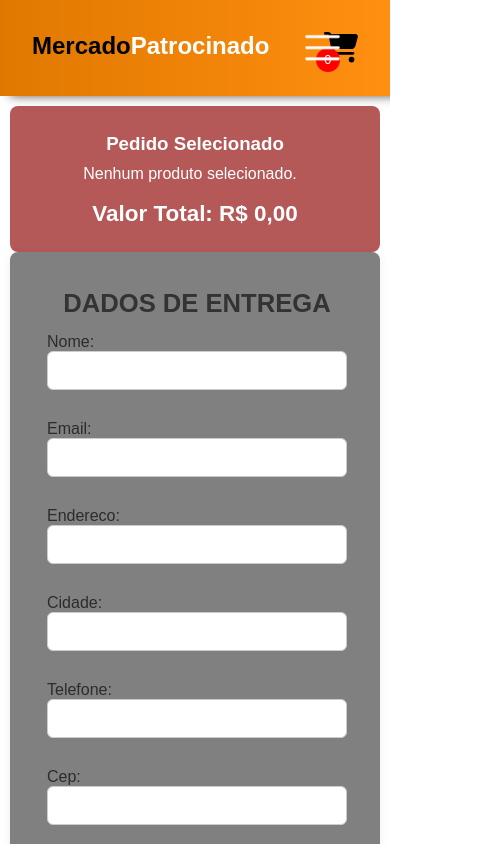
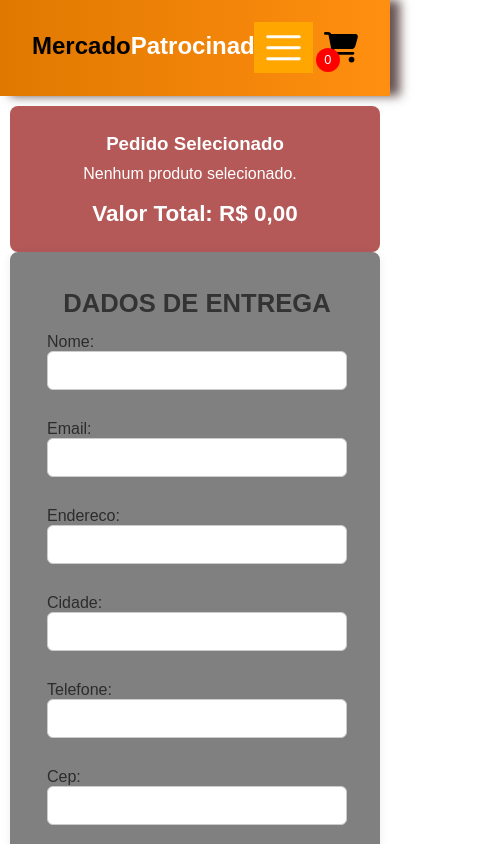
Before and after one commit to Danilosilva03/mercadoPatrocinado, a React (Create React App) app: page /mercadoPatrocinado/checkout in a window 390 px wide. Shown: the top 844 px of the page, 480 px wide, since content can reach past the window. Built offline with nearby package versions, Linux system fonts and the light colour scheme.

Commit message:
comentar

```diff
--- a/src/index.css
+++ b/src/index.css
@@ -19,7 +19,6 @@ body{
     color: var(--dark-color);
     max-width: 100vw; /* Garante que nenhum elemento ultrapasse a largura da tela */
     overflow-x: hidden; /* Remove a rolagem horizontal */
-
 }
 
 a{
@@ -293,13 +292,19 @@ nav ul li:hover {
 /* Responsividade para telas menores que 480px */
 /* Responsividade para telas menores que 480px */
 @media (max-width: 450px) {
-    html, body {
-        overflow-x: hidden;
+
+
+    .menu-button {
+        left: 65%;
+        top: 22px;
+        background-color: #ffa600;
+        position: fixed !important;
     }
 
     .mobile-menu {
         width: 220px;
     }
+
     .product-list {
         display: grid;
         grid-template-columns: repeat(2, minmax(100px, 1fr)); /* Mantém o tamanho proporcional */
```
Also changed, not shown: 7 other files (tests, documents, lock files or other folders).
